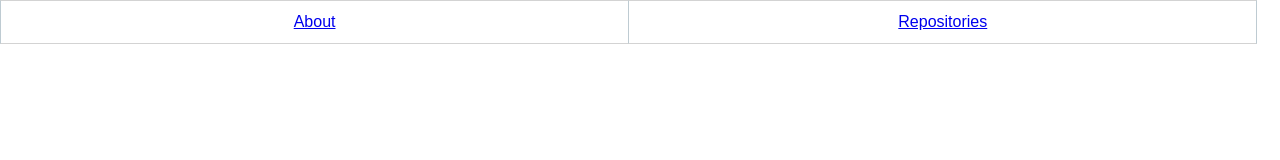
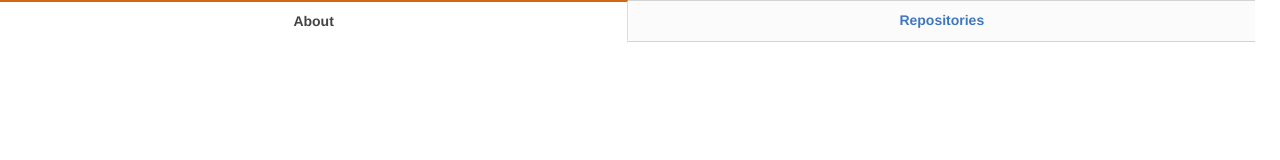
Before and after one commit to melrodbos/TIY-Github, a website: page src/index.html in a window 1280 px wide. Drawn offline with nearby package versions, Linux system fonts and the light colour scheme.

Commit message:
"Tab section completed?"

```diff
--- a/src/css/main.css
+++ b/src/css/main.css
@@ -97,23 +97,39 @@ textarea {
 
 .tabs{
   display: block;
+  padding: 0;
 }
 
 .tabs> a {
-  border: 1px solid #becbd2;
   border-top: 1px solid lightgrey;
   border-bottom: 1px solid lightgrey;
   width: 49%;
-  margin: 0;
+  background-color: #fbfbfb;
   display: block;
-  float: left;
-  position: relative;
-  padding: 10px 0 10px 0;
+  float:left;
+  padding: 10px 0;
   text-align: center;
-  }
+  text-decoration: none;
+  color: #4078c0;
+  font-size: 14px;
+  font-weight:bold;
+  font-family: 'Helvetica Neue', Helvetica, Arial, sans-serif;
+}
 
-.tabs> a:last-child {
-  border-left: 0
+.tabs>a:last-child {
+  border-right: 0;
+}
+
+.tabs>a:first-child {
+  border-left: 0;
+}
+
+.tabs>a.active{
+  color: #444;
+  background-color: #ffffff;
+  border-top: 2px solid #d26911;
+  border-right: 1px solid #ddd;
+  border-bottom-color:#fff;
 }
 
 
--- a/src/index.html
+++ b/src/index.html
@@ -17,7 +17,7 @@
 
         <!-- Add your site or application content here -->
         <nav class="tabs">
-          <a href="https://github.com/octocat">About</a>
+          <a class="active" href="https://github.com/octocat">About</a>
           <a href="https://github.com/octocat?tab=repositories">Repositories</a>
         </nav>
 
```
